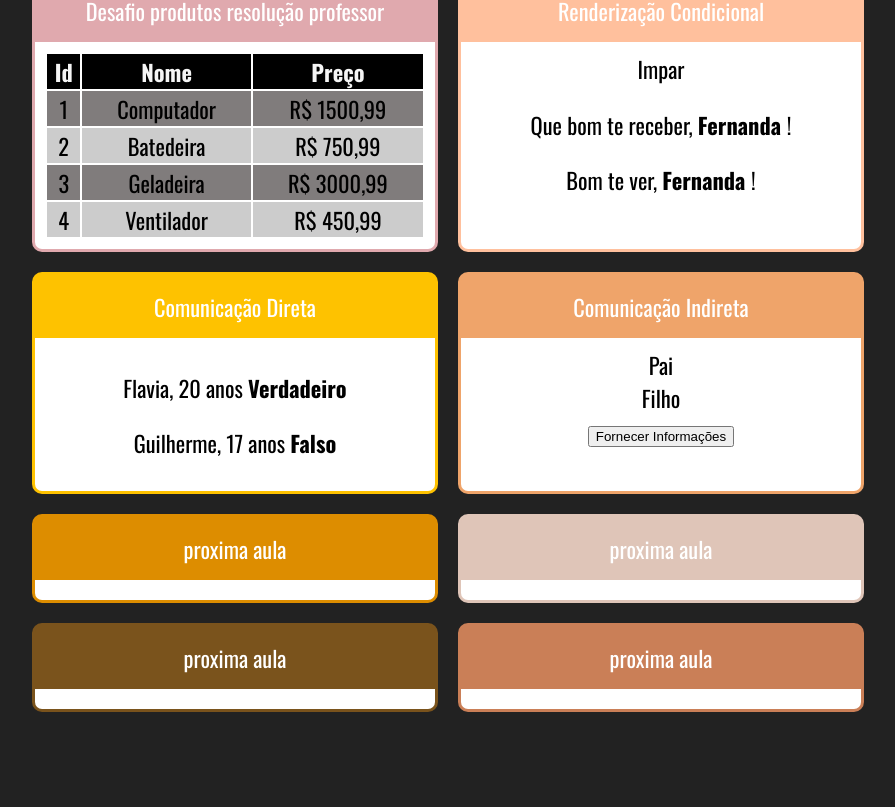
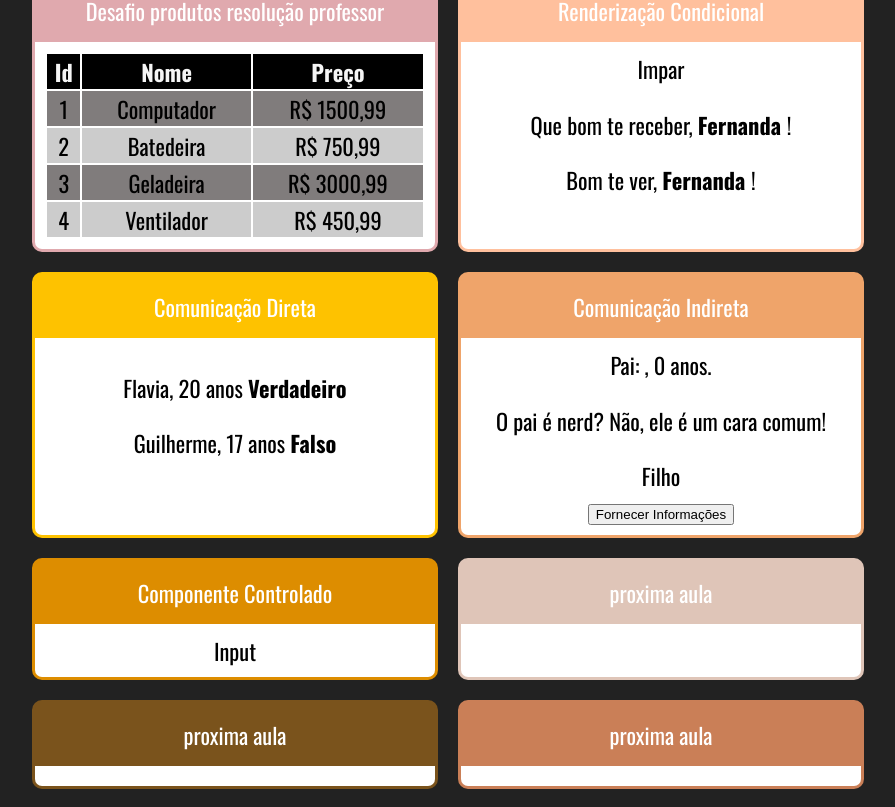
Before and after one commit to BrunaSepulveda/React-Redux_Udemy, a React (Create React App) app in the folder fundamentos-react/: page / in a window 1280 px wide. Shown: the part 1637-2444 px from the top of the page, without its empty margins (192-1087 px from the left). Before the commit the page ends 2367 px from the top, so only its background shows below. Built offline with nearby package versions, Linux system fonts and the light colour scheme.

Commit message:
comunicação indireta  e inicia componente controlado

```diff
--- a/fundamentos-react/src/App.jsx
+++ b/fundamentos-react/src/App.jsx
@@ -15,6 +15,7 @@ import ParOuImpar from './componentes/repeticao/condicional/ParOuImpar';
 import UsuarioInfo from './componentes/repeticao/condicional/UsuarioInfo';
 import DiretaPai from './componentes/cominicacao/DiretaPai';
 import IndiretaPai from './componentes/cominicacao/IndiretaPai';
+import Input from './componentes/formulario/Input';
 
 const App = () => {
   return (
@@ -63,7 +64,8 @@ const App = () => {
         <Card titulo="Comunicação Indireta" color="#efa46a">
           <IndiretaPai />
         </Card>
-        <Card titulo="proxima aula" color=" #dd8d00">
+        <Card titulo="Componente Controlado" color=" #dd8d00">
+          <Input />
         </Card>
         <Card titulo="proxima aula" color="#dfc5b8">
         </Card>
--- a/fundamentos-react/src/componentes/cominicacao/IndiretaFilho.jsx
+++ b/fundamentos-react/src/componentes/cominicacao/IndiretaFilho.jsx
@@ -2,11 +2,13 @@ import React from 'react';
 
 
 export default props => {
+  const gerarIdade = () => parseInt((Math.random() * (30)), 10) + 40;
+  const gerarIsNerd = () => Math.random() > 0.5;
   return (
     <div>
       <div>Filho</div>
       <button
-        onClick={event => props.click("Antônio", 53, false)}
+        onClick={_event => props.click("Antônio", gerarIdade(), gerarIsNerd())}
       >
         Fornecer Informações
       </button>
--- a/fundamentos-react/src/componentes/cominicacao/IndiretaPai.jsx
+++ b/fundamentos-react/src/componentes/cominicacao/IndiretaPai.jsx
@@ -1,13 +1,23 @@
-import React from 'react';
-import IndiretaFilho from './IndiretaFilho'
+import React, { useState } from 'react';
+import IndiretaFilho from './IndiretaFilho';
 
 export default props => {
-  const fornecerInformacoes = (nome,idade,IsNerd) => {
-    console.log({nome, idade, IsNerd})
+  const [nome, setNome] = useState('');
+  const [idade, setIdade] = useState(0);
+  const [isNerd, setIsNerd] = useState(false);
+
+  const fornecerInformacoes = (nome,idade,isNerd) => {
+    setNome(nome);
+    setIdade(idade);
+    setIsNerd(isNerd);
   }
   return (
     <div>
-      <div>Pai</div>
+      <div>
+        Pai:
+        <span> {nome} , {idade} anos.</span>
+        <p>O pai é nerd? {isNerd ? 'Sim, ele é bem nerd, acredite!' : 'Não, ele é um cara comum!'}</p>
+      </div>
       <IndiretaFilho click={fornecerInformacoes}/>
     </div>
   )
--- /dev/null
+++ b/fundamentos-react/src/componentes/formulario/Input.jsx
@@ -0,0 +1,9 @@
+import React from 'react'
+
+export default props => {
+  return(
+    <div>
+      Input
+    </div>
+  );
+};
```
Also changed, not shown: 1 other file (tests, documents, lock files or other folders).
